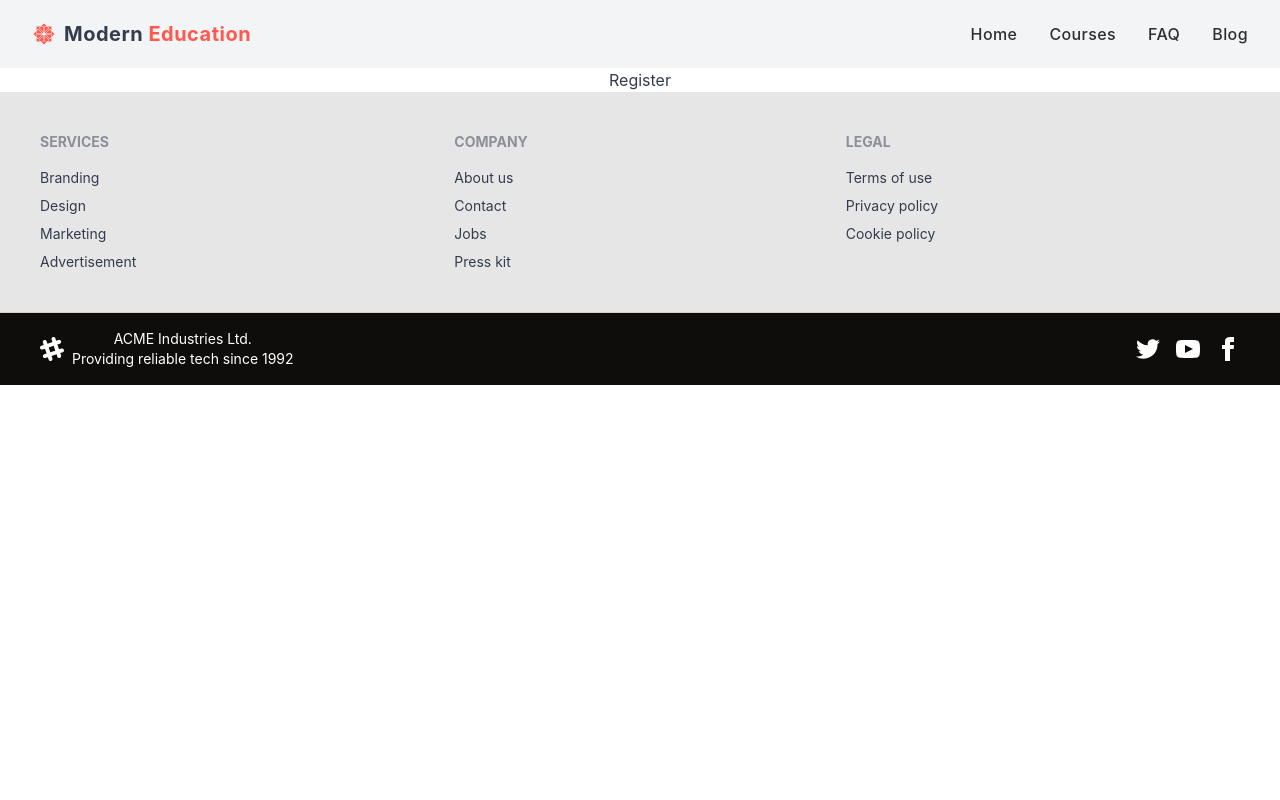
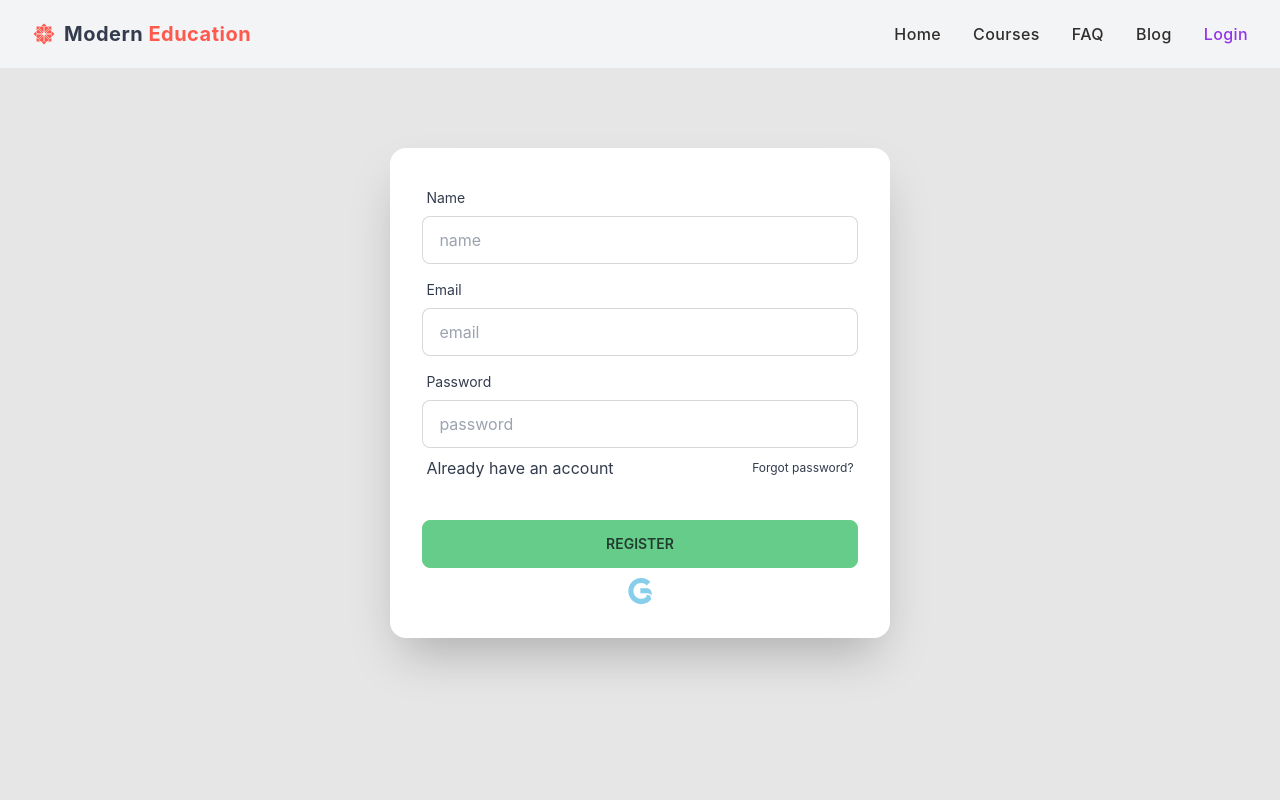
Before and after one commit to Mahdihas/Modern-Education, a React (Create React App) app: page /register in a window 1280 px wide. Shown: the top 800 px of the page. Built offline with nearby package versions, Linux system fonts and the light colour scheme; no server answers.

Commit message:
add firebase Authentication

```diff
--- a/src/component/Checkout route/CheckoutRoute.js
+++ b/src/component/Checkout route/CheckoutRoute.js
@@ -17,7 +17,7 @@ const CheckoutRoute = () => {
 
     <h2 className='w-[150px] flex items-center'><FaCalendarAlt></FaCalendarAlt> <span className='px-4'>{time}</span> </h2>
 
-    <p className='h-[100px]'>{ details}</p>
+    <p className=''>{ details}</p>
           <div className="card-actions justify-center">
           <button className="btn w-[100%] sm:w-[50%] bg-[#dc3545] my-4"> Join Now</button>
 
--- a/src/component/Header/Header.js
+++ b/src/component/Header/Header.js
@@ -1,12 +1,32 @@
 import React, { useContext, useState } from 'react'
 import { Link, NavLink } from 'react-router-dom'
 import { FaCentos } from "react-icons/fa";
+import { AuthContext } from '../../context/UserContext';
+
+
+
 
 const Header = () => {
 
   const [isMenuOpen, setIsMenuOpen] = useState(false)
+  const { user, logOut } = useContext(AuthContext);
+
+
+
 
   const [courses, setCourses] = useState('Courses')
+
+
+
+
+
+  const handleSignOut = () => {
+      logOut()
+          .then(() => { })
+          .catch(error => console.error(error));
+  }
+
+
 
   const handleCourses = () => {
 
@@ -96,6 +116,31 @@ const Header = () => {
                 Blog
               </NavLink>
             </li>
+
+
+
+            {
+                    user?.uid ?
+                        <button className='btn-logout' onClick={handleSignOut}>Log out</button>
+                        :
+                        <>
+                             <li>
+                <NavLink
+                              to='/login'
+                              aria-label='About Us'
+                              title='About Us'
+                              className='font-medium tracking-wide text-purple-600 transition-colors duration-200 hover:text-deep-purple-accent-400'
+                            >
+                              Login
+                            </NavLink>
+                  </li>
+
+
+
+
+                        </>
+                }
+
 
 
 
--- a/src/component/details/Details.js
+++ b/src/component/details/Details.js
@@ -18,12 +18,8 @@ const Details = () => {
 
   return (
     <div className="">
-      <h1 className='py-4'> <span className="mb-5 text-4xl font-bold"> Download Our Courses details <br /> in PDF </span>      <button className='btn bg-pink-400'><FaCloudDownloadAlt className='mx-2'></FaCloudDownloadAlt>Download</button>
-</h1>
-      <h1 className='text-center text-[#dc3545]'>        <FaMinus className='text-center  text-2xl  mx-auto'></FaMinus></h1>
 
-
-       <div className='px-4 py-6 grid grid-cols-1 md:grid-cols-2 gap-4'>
+       <div className='px-4 py-6 '>
 
 
 {
--- a/src/component/login/Login.js
+++ b/src/component/login/Login.js
@@ -1,8 +1,79 @@
-import React from 'react'
+import React, { useContext } from 'react'
+import { Link, useLocation, useNavigate } from 'react-router-dom'
+import { AuthContext } from '../../context/UserContext'
 
 const Login = () => {
+
+  const { signIn } = useContext(AuthContext)
+  const location = useLocation();
+  const from = location.state?.from?.pathname || '/'
+
+   const navigate = useNavigate()
+
+  const handleSubmit = event => {
+    event.preventDefault();
+
+    const form = event.target;
+
+    const email = form.email.value;
+    const password = form.password.value;
+    console.log( email, password);
+
+    signIn(email, password)
+        .then(result => {
+            const user = result.user;
+          console.log('sign user', user);
+          form.reset();
+          navigate(from, {replace: true})
+
+        })
+        .catch(error => {
+            console.error(error)
+        })
+
+  }
+
+
+
   return (
-    <div>Login</div>
+    <div>
+
+<div className=" bg-base-200 h-[100vh]   px-4 pt-8">
+  <div className=" ">
+
+    <div className="card w-full sm:w-[60%] sm:mt-12 lg:w-[40%]  mx-auto shadow-2xl bg-base-100">
+            <form onSubmit={handleSubmit} className="card-body">
+
+
+
+
+
+        <div className="form-control">
+          <label className="label">
+            <span className="label-text">Email</span>
+          </label>
+          <input type="email" name='email' placeholder="email" className="input input-bordered" />
+        </div>
+        <div className="form-control">
+          <label className="label">
+            <span className="label-text">Password</span>
+          </label>
+          <input type="password" name='password' placeholder="password" className="input input-bordered" />
+                <label className="label">
+
+                <Link to={'/register'}><span className=''>Creat a new account</span></Link>
+
+            <a href="#" className="label-text-alt link link-hover">Forgot password?</a>
+          </label>
+        </div>
+        <div className="form-control mt-6">
+          <button className="btn btn-primary">Login</button>
+        </div>
+      </form>
+    </div>
+  </div>
+</div>
+    </div>
   )
 }
 
--- a/src/component/register/Register.js
+++ b/src/component/register/Register.js
@@ -1,8 +1,90 @@
-import React from 'react'
+import React, { useContext } from 'react'
+import { Link, useNavigate } from 'react-router-dom'
+import { AuthContext } from '../../context/UserContext'
+import { FaGofore } from "react-icons/fa";
 
 const Register = () => {
+  const { createUser, signInWithGoogle } = useContext(AuthContext);
+
+  const navigate = useNavigate()
+
+  const handleSubmit = event => {
+    event.preventDefault();
+
+    const form = event.target;
+    const name = form.name.value
+    const email = form.email.value;
+    const password = form.password.value;
+    console.log(name, email, password);
+
+    createUser(email, password)
+        .then(result => {
+            const user = result.user;
+          console.log('registered user', user);
+          form.reset();
+
+          navigate('/')
+
+        })
+        .catch(error => {
+            console.error(error)
+        })
+
+  }
+
+  const handleGoogleSignIn = () => {
+    signInWithGoogle()
+    .then( result => {
+        const user = result.user;
+        console.log(user);
+    })
+    .catch(error => console.error(error));
+}
+
+
   return (
-    <div>Register</div>
+    <div>
+<div className=" bg-base-200 h-[100vh]   px-4 pt-8">
+  <div className=" ">
+
+    <div className="card w-full sm:w-[60%] sm:mt-12 lg:w-[40%] mx-auto shadow-2xl bg-base-100">
+            <form onSubmit={handleSubmit} className="card-body">
+
+
+
+            <div className="form-control">
+          <label className="label">
+            <span className="label-text">Name</span>
+          </label>
+          <input type="text" name='name' placeholder="name" className="input input-bordered" />
+              </div>
+
+        <div className="form-control">
+          <label className="label">
+            <span className="label-text">Email</span>
+          </label>
+          <input type="email" name='email' placeholder="email" className="input input-bordered" />
+        </div>
+        <div className="form-control">
+          <label className="label">
+            <span className="label-text">Password</span>
+          </label>
+          <input type="password" name='password' placeholder="password" className="input input-bordered" />
+                <label className="label">
+                  <Link to={'/login'}><span className=''>Already have an account</span></Link>
+            <a href="#" className="label-text-alt link link-hover">Forgot password?</a>
+          </label>
+        </div>
+        <div className="form-control mt-6">
+          <button className="btn btn-primary">Register</button>
+              </div>
+              <p className='flex justify-center items-center text-3xl font-bold text-[skyblue] text-center'>              <FaGofore onClick={handleGoogleSignIn}></FaGofore>
+</p>
+      </form>
+    </div>
+  </div>
+</div>
+    </div>
   )
 }
 
--- a/src/index.js
+++ b/src/index.js
@@ -3,11 +3,12 @@ import ReactDOM from 'react-dom/client';
 import './index.css';
 import App from './App';
 import reportWebVitals from './reportWebVitals';
+import UserContext from './context/UserContext';
 
 const root = ReactDOM.createRoot(document.getElementById('root'));
 root.render(
   <React.StrictMode>
-    <App />
+    <UserContext><App /></UserContext>
   </React.StrictMode>
 );
 
--- a/src/private/PrivateRouter.js
+++ b/src/private/PrivateRouter.js
@@ -1,9 +1,21 @@
-import React from 'react'
+import React, { useContext } from 'react';
+import { Navigate, useLocation } from 'react-router-dom';
+import { AuthContext } from '../context/UserContext';
 
-const PrivateRouter = () => {
-  return (
-    <div>PrivateRouter</div>
-  )
-}
 
-export default PrivateRouter
+const PrivateRouter = ({children}) => {
+    const {user, loading} = useContext(AuthContext);
+    const location = useLocation();
+
+    if(loading){
+        console.log('yes loading found');
+        return <div>Loading...</div>
+    }
+
+    if(user && user.uid) {
+        return children;
+    }
+    return <Navigate to='/login' state={{ from: location }} replace ></Navigate>
+};
+
+export default PrivateRouter;
--- a/src/router/Router.js
+++ b/src/router/Router.js
@@ -11,6 +11,7 @@ import Blog from '../component/blog/Blog';
 import Courses from '../component/courses/Courses';
 import Details from '../component/details/Details';
 import CheckoutRoute from '../component/Checkout route/CheckoutRoute';
+import PrivateRouter from '../private/PrivateRouter';
 
 
 
@@ -66,7 +67,7 @@ const router = createBrowserRouter([{
         loader: ({params}) => fetch(`https://my-education-process.vercel.app/details/${params.id}`),
 
 
-        element: <CheckoutRoute></CheckoutRoute>
+        element: <PrivateRouter> <CheckoutRoute></CheckoutRoute></PrivateRouter>
       },
       {
         path: '/login',
```
Also changed, not shown: src/component/detailCard/DetailsCard.js (+22 -6 lines), src/context/UserContext.js (+56 -7 lines).
